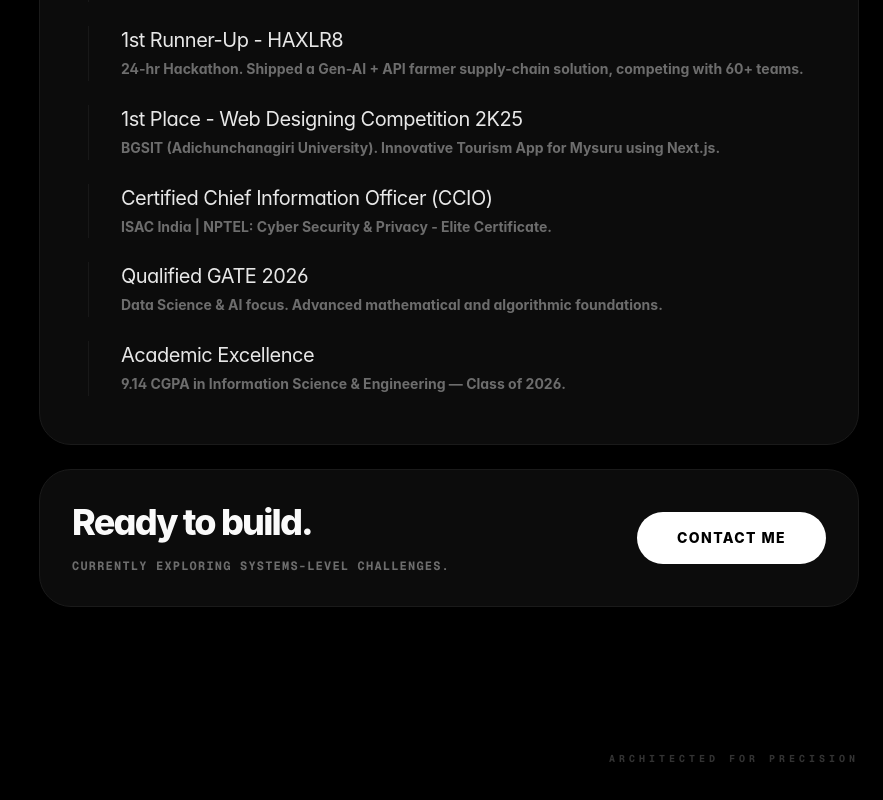
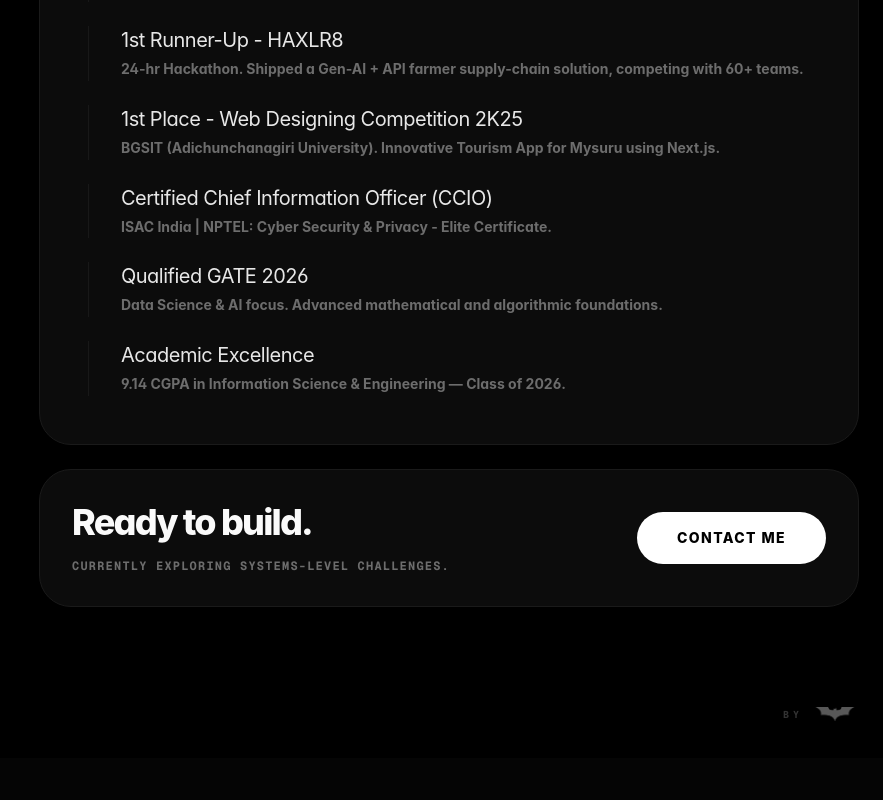
Before and after one commit to BHUVANBN/portfolio, a Next.js app: page / in a window 1280 px wide. Shown: the part 2454-3254 px from the top of the page, without its empty margins (397-1280 px from the left). After the commit the page ends 3212 px from the top, so only its background shows below. Built offline with nearby package versions, Linux system fonts and the light colour scheme.

Commit message:
new portfolio

```diff
--- a/app/page.tsx
+++ b/app/page.tsx
@@ -1,3 +1,4 @@
+import Image from "next/image";
 import Navbar from "./components/Navbar";
 import BentoProfile from "./components/BentoProfile";
 
@@ -14,9 +15,17 @@ export default function Home() {
       <BentoProfile />
 
       {/* Small Clean Bottom Footer */}
-      <div className="max-w-7xl mx-auto px-6 pb-24 mt-12 flex items-center justify-between text-white/20 text-[10px] uppercase font-mono font-bold tracking-[0.4em]">
-        <div></div>
-        <div>ARCHITECTED FOR PRECISION</div>
+      <div className="max-w-7xl mx-auto px-6 pb-8 flex justify-end">
+        <div className="p-1 flex items-center gap-3">
+          <p className="text-white/20 text-[10px] uppercase font-mono font-bold tracking-[0.4em]">BY</p>
+          <Image
+            src="/projects/batman.png"
+            alt="Batman Logo"
+            width={40}
+            height={40}
+            className="opacity-50"
+          />
+        </div>
       </div>
     </div>
   );
```
Also changed, not shown: public/projects/batman.png (added).
